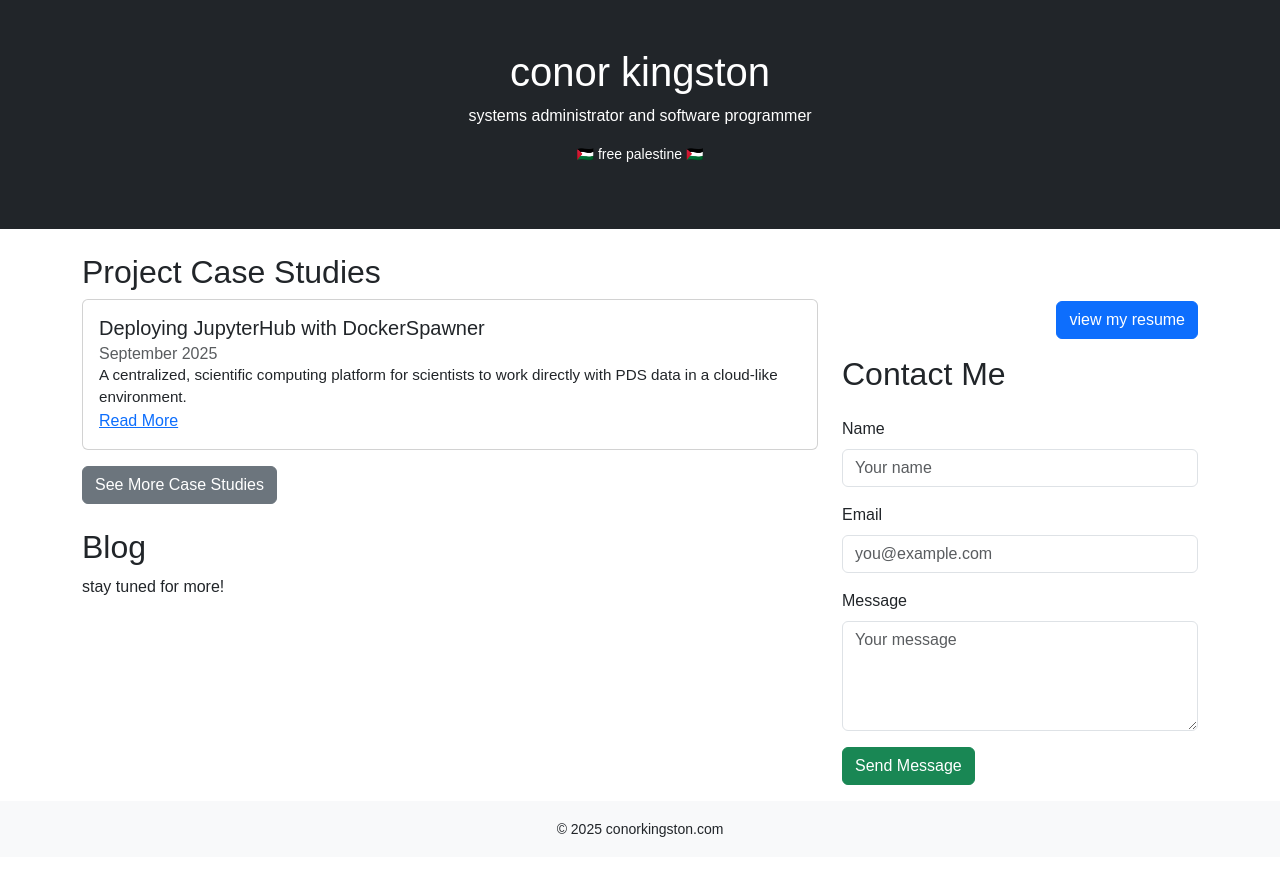
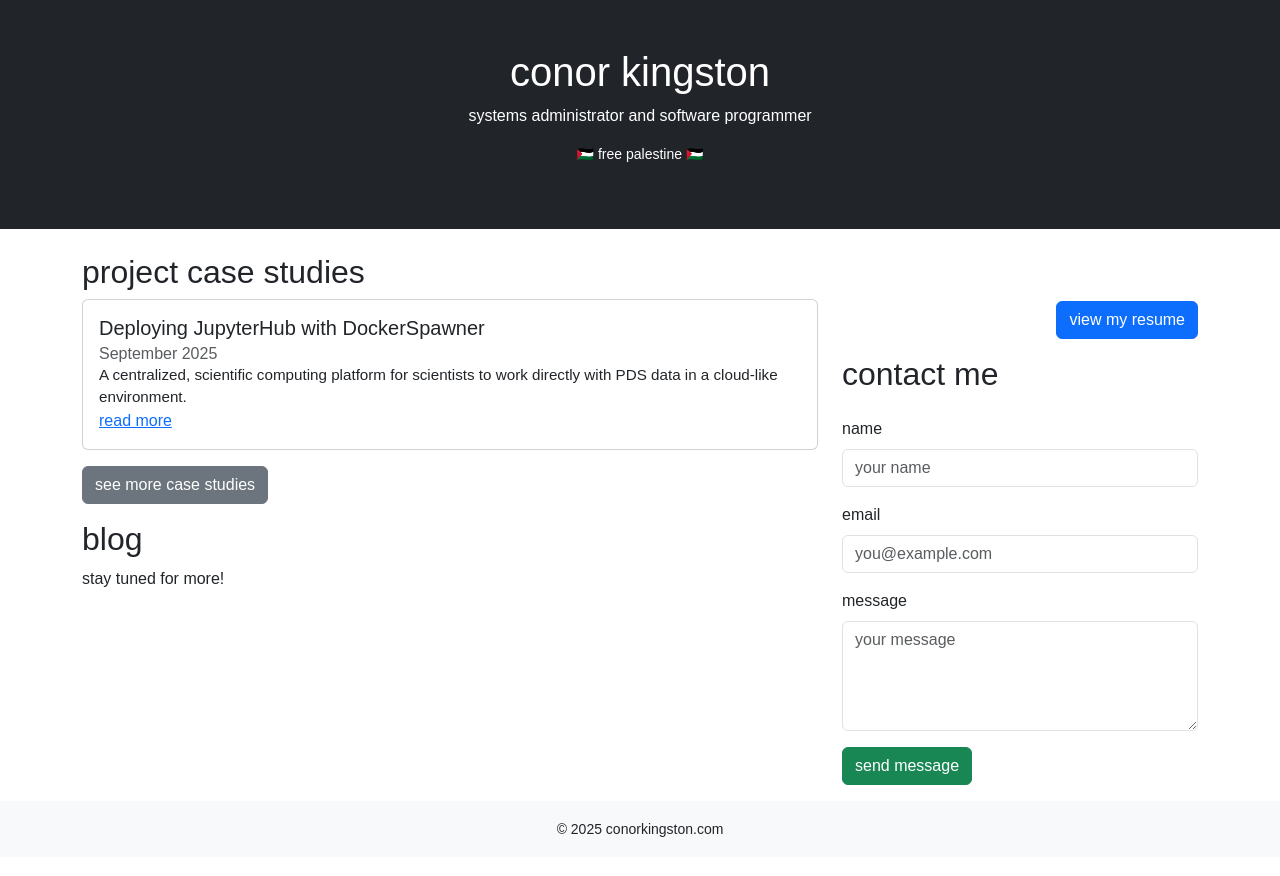
Before and after one commit to conormcneil/conorkingston.com, a Jekyll site: the page built from index.md, in a window 1280 px wide. Shown: the top 876 px of the page. Built offline with Jekyll 4.4.1, drawn with Linux system fonts in a browser that asks for light colours.

Commit message:
anti capitalist commit

```diff
--- a/_includes/card-link.html
+++ b/_includes/card-link.html
@@ -7,7 +7,7 @@
             <h5 class="card-title">{{ include.title }}</h5>
             <h6 class="card-subtitle text-muted">{{ include.date | date: "%B %Y" }}</h6>
             <p class="card-text">{{ include.text }}</p>
-            <a href="{{ include.url }}" class="card-link">Read More</a>
+            <a href="{{ include.url }}" class="card-link">read more</a>
         </div>
     </div>
 </a>
--- a/_includes/nav.html
+++ b/_includes/nav.html
@@ -2,14 +2,14 @@
     <ol class="breadcrumb">
         {% if page.url != '/' %}
             <li class="breadcrumb-item p-1">
-                <a href="/">Home</a>
+                <a href="/">home</a>
             </li>
         {% endif %}
         {% if page.url contains '/blog/' %}
             <li class="breadcrumb-item p-1 {% if page.url contains '/blog/' and pagelurl == '/blog/' %}active{% endif %}">
                 {% if page.url contains '/blog/' %}
                     <a {% if page.url contains '/blog/' and page.url != '/blog/' %} href="/blog/" {% endif %}>
-                        Blog
+                        blog
                     </a>
                 {% endif %}
             </li>
@@ -17,7 +17,7 @@
         {% if page.url contains '/blog/' and page.url != '/blog/' %}
             <li class="breadcrumb-item p-1 {% if page.url contains '/blog/' and page.url != '/blog/' %}active{% endif %}">
                 {% if page.url contains '/blog/' and page.url != '/blog/' %}
-                    Blog Post
+                    blog post
                 {% endif %}
             </li>
         {% endif %}
@@ -26,7 +26,7 @@
             <li class="breadcrumb-item p-1 {% if page.url contains '/case_studies/' and page.url == '/case_studies/' %}active{% endif %}">
                 {% if page.url contains '/case_studies/' %}
                     <a {% if page.url contains '/case_studies/' and page.url != '/case_studies/' %} href="/case_studies/"{% endif %}>
-                        Case Studies
+                        case studies
                     </a>
                 {% endif %}
             </li>
@@ -34,7 +34,7 @@
         {% if page.url contains '/case_studies/' and page.url != '/case_studies/' %}
             <li class="breadcrumb-item p-1 {% if page.url contains '/case_studies/' and page.url != '/case_studies/' %}active{% endif %}">
                 {% if page.url contains '/case_studies/' and page.url != '/case_studies/' %}
-                    Case Study
+                    case study
                 {% endif %}
             </li>
         {% endif %}
--- a/index.md
+++ b/index.md
@@ -6,8 +6,8 @@ title: Home
 <main class="container pb-3">
   <div class="row">
     <div class="col-12 col-md-8">
-      <section id="case-studies">
-        <h2 class="">Project Case Studies</h2>
+      <section class="mb-3" id="case-studies">
+        <h2>project case studies</h2>
         {% for case in site.case_studies | limit: 2 %}
           {% unless case.exclude_from_list %}
             {% include card-link.html
@@ -18,11 +18,11 @@ title: Home
             %}
           {% endunless %}
         {% endfor %}
-        <a href="/case_studies/" class="btn btn-secondary">See More Case Studies</a>
+        <a href="/case_studies/" class="btn btn-secondary">see more case studies</a>
       </section>
 
-      <section id="blog">
-        <h2 class="mt-4">Blog</h2>
+      <section class="mb-3" id="blog">
+        <h2>blog</h2>
         <p>stay tuned for more!</P>
         <!-- {% for post in site.posts | limit: 2 %}
           {% unless post.exclue_from_list %}
@@ -34,7 +34,7 @@ title: Home
             %}
           {% endunless %}
         {% endfor %}
-        <a href="/blog/" class="btn btn-secondary">See More Blog Posts</a> -->
+        <a href="/blog/" class="btn btn-secondary">see more blog posts</a> -->
       </section>
     </div>
 
@@ -45,21 +45,21 @@ title: Home
         </section>
       </div>
       <section id="contact-me">
-        <h2 class="mb-4">Contact Me</h2>
+        <h2 class="mb-4">contact me</h2>
         <form action="https://formspree.io/f/mwpngnrj" method="POST">
           <div class="mb-3">
-            <label for="name" class="form-label">Name</label>
-            <input type="text" class="form-control" id="name" name="name" placeholder="Your name">
+            <label for="name" class="form-label">name</label>
+            <input type="text" class="form-control" id="name" name="name" placeholder="your name">
           </div>
           <div class="mb-3">
-            <label for="email" class="form-label">Email</label>
+            <label for="email" class="form-label">email</label>
             <input type="email" class="form-control" id="email" name="email" placeholder="you@example.com">
           </div>
           <div class="mb-3">
-            <label for="message" class="form-label">Message</label>
-            <textarea class="form-control" id="message" name="message" rows="4" placeholder="Your message"></textarea>
+            <label for="message" class="form-label">message</label>
+            <textarea class="form-control" id="message" name="message" rows="4" placeholder="your message"></textarea>
           </div>
-          <button type="submit" class="btn btn-success">Send Message</button>
+          <button type="submit" class="btn btn-success">send message</button>
         </form>
       </section>
     </div>
```
Also changed, not shown: _case_studies/index.md (+1 -1 lines), blog/index.md (+1 -1 lines).
